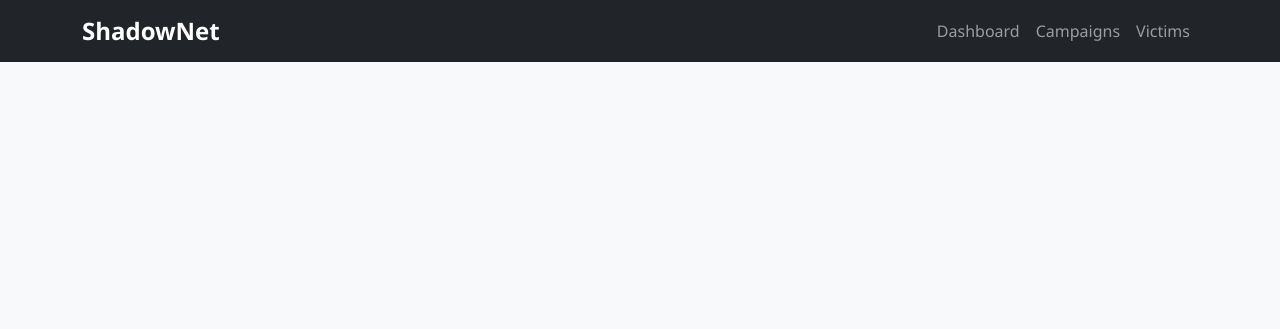
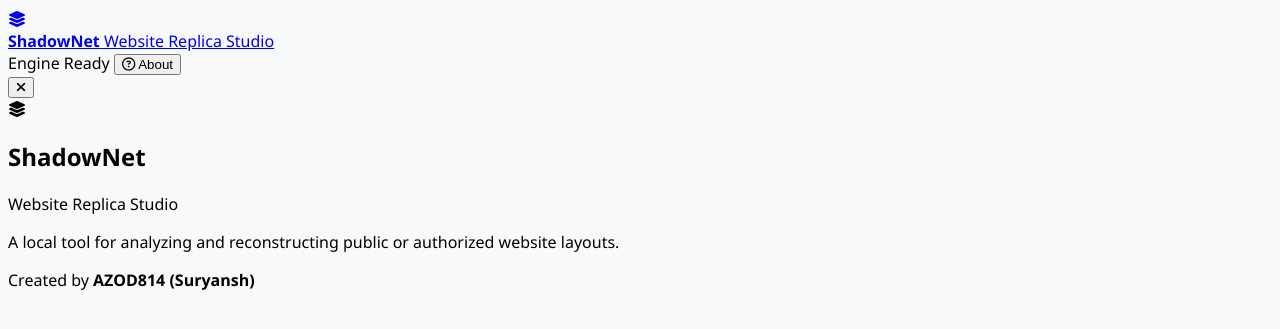
Before and after one commit to azod814/ShadowNet, a Flask app: template templates/base.html in a window 1280 px wide. Shown: the top 329 px of the page. Run offline with Flask 3, Linux system fonts and the light colour scheme; the template is opened without the code that fills it, so the values that code supplies are empty; some libraries are stand-ins or nearby versions.

Commit message:
Update base.html

```diff
--- a/templates/base.html
+++ b/templates/base.html
@@ -3,51 +3,81 @@
 <head>
     <meta charset="UTF-8">
     <meta name="viewport" content="width=device-width, initial-scale=1.0">
+
     <title>{% block title %}ShadowNet{% endblock %}</title>
-    <link href="https://cdn.jsdelivr.net/npm/bootstrap@5.3.0-alpha1/dist/css/bootstrap.min.css" rel="stylesheet">
-    <link rel="stylesheet" href="{{ url_for('static', filename='css/dashboard.css') }}">
-    <script src="https://cdnjs.cloudflare.com/ajax/libs/socket.io/4.0.1/socket.io.js"></script>
+
+    <link rel="stylesheet"
+          href="https://cdnjs.cloudflare.com/ajax/libs/font-awesome/6.5.2/css/all.min.css">
+
+    <link rel="stylesheet"
+          href="{{ url_for('static', filename='css/dashboard.css') }}">
+
+    {% block head %}{% endblock %}
 </head>
+
 <body>
-    <nav class="navbar navbar-expand-lg navbar-dark bg-dark">
-        <div class="container">
-            <a class="navbar-brand" href="/">ShadowNet</a>
-            <button class="navbar-toggler" type="button" data-bs-toggle="collapse" data-bs-target="#navbarNav">
-                <span class="navbar-toggler-icon"></span>
+
+    <nav class="topbar">
+        <a href="/" class="brand">
+            <div class="brand-icon">
+                <i class="fa-solid fa-layer-group"></i>
+            </div>
+
+            <div>
+                <strong>ShadowNet</strong>
+                <span>Website Replica Studio</span>
+            </div>
+        </a>
+
+        <div class="nav-right">
+            <span class="engine-status">
+                <span class="status-dot"></span>
+                Engine Ready
+            </span>
+
+            <button class="about-trigger" id="aboutBtn">
+                <i class="fa-regular fa-circle-question"></i>
+                About
             </button>
-            <div class="collapse navbar-collapse" id="navbarNav">
-                <ul class="navbar-nav ms-auto">
-                    <li class="nav-item">
-                        <a class="nav-link" href="/">Dashboard</a>
-                    </li>
-                    <li class="nav-item">
-                        <a class="nav-link" href="/campaigns">Campaigns</a>
-                    </li>
-                    <li class="nav-item">
-                        <a class="nav-link" href="/victims">Victims</a>
-                    </li>
-                </ul>
-            </div>
         </div>
     </nav>
 
-    <div class="container mt-4">
-        {% with messages = get_flashed_messages(with_categories=true) %}
-            {% if messages %}
-                {% for category, message in messages %}
-                    <div class="alert alert-{{ category }} alert-dismissible fade show" role="alert">
-                        {{ message }}
-                        <button type="button" class="btn-close" data-bs-dismiss="alert" aria-label="Close"></button>
-                    </div>
-                {% endfor %}
-            {% endif %}
-        {% endwith %}
+    {% block content %}{% endblock %}
 
-        {% block content %}{% endblock %}
+    <div class="modal-backdrop hidden" id="aboutModal">
+        <div class="about-modal">
+            <button class="close-modal" id="closeAbout">
+                <i class="fa-solid fa-xmark"></i>
+            </button>
+
+            <div class="about-logo">
+                <i class="fa-solid fa-layer-group"></i>
+            </div>
+
+            <h2>ShadowNet</h2>
+            <p class="about-subtitle">
+                Website Replica Studio
+            </p>
+
+            <p>
+                A local tool for analyzing and reconstructing
+                public or authorized website layouts.
+            </p>
+
+            <div class="author-box">
+                <span>Created by</span>
+                <strong>AZOD814 (Suryansh)</strong>
+            </div>
+        </div>
     </div>
 
-    <script src="https://cdn.jsdelivr.net/npm/bootstrap@5.3.0-alpha1/dist/js/bootstrap.bundle.min.js"></script>
-    <script src="{{ url_for('static', filename='js/dashboard.js') }}"></script>
+    <div id="toastContainer"
+         class="toast-container"></div>
+
+    <script src="{{ url_for('static',
+        filename='js/dashboard.js') }}"></script>
+
     {% block scripts %}{% endblock %}
+
 </body>
 </html>
```
